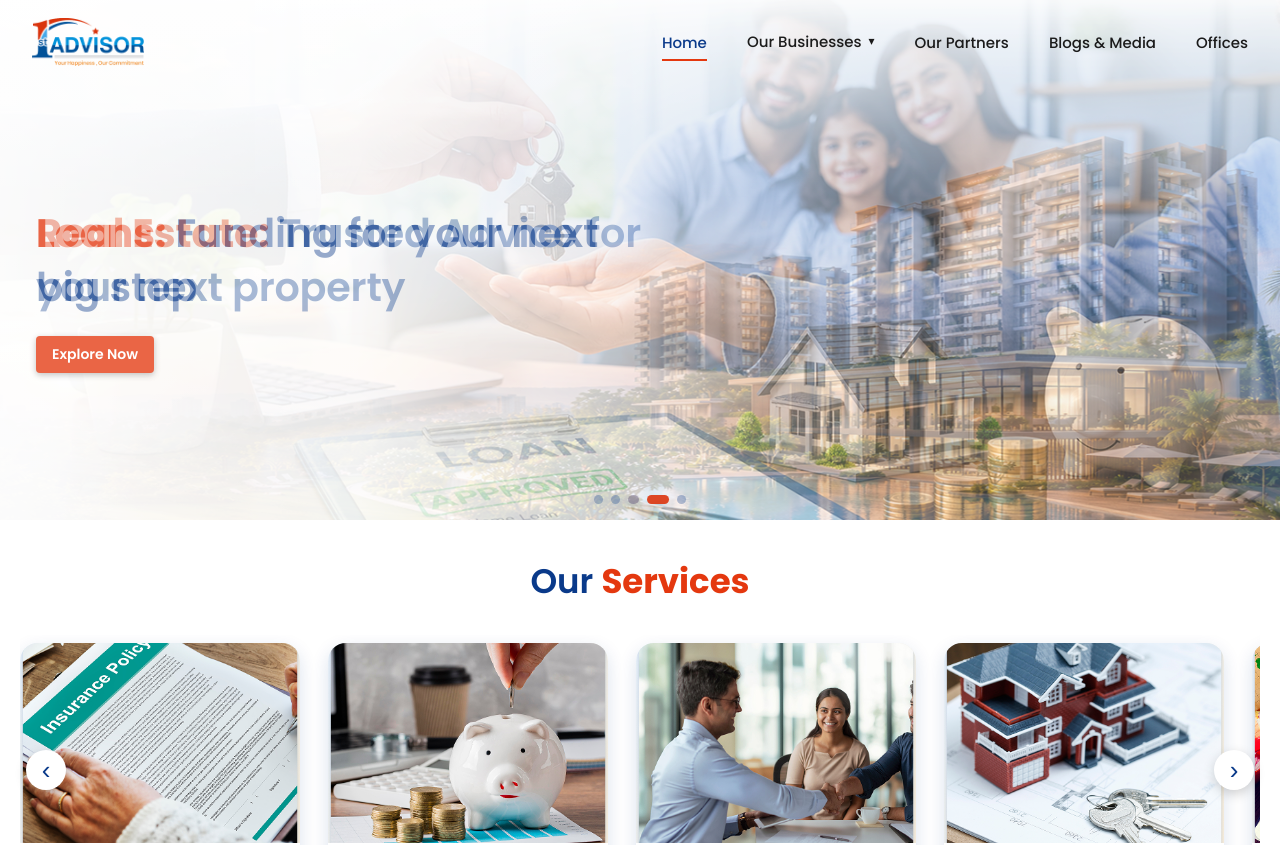
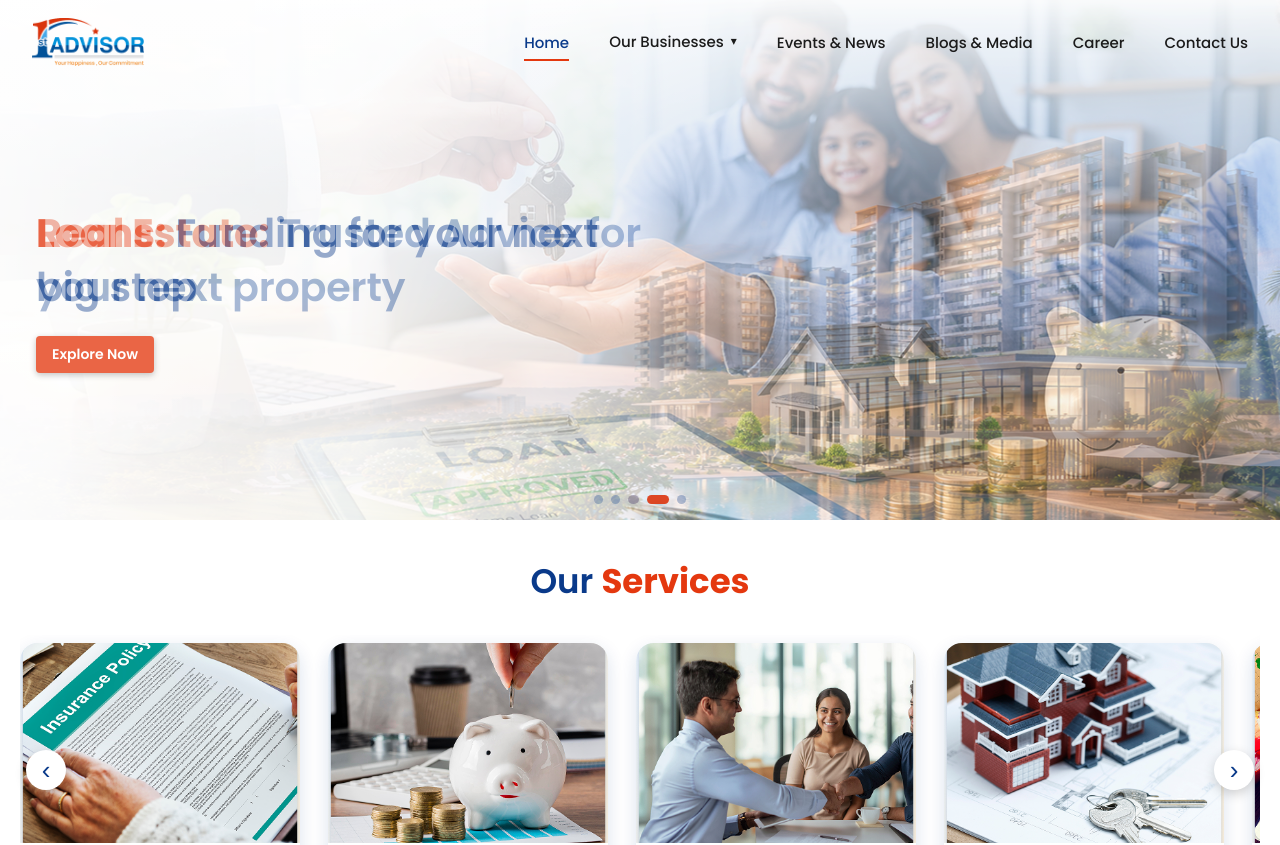
Before and after one commit to dnyanesh121/advisor-group-company, a React (Vite) app in the folder frontend/: page / in a window 1280 px wide. Shown: the top 845 px of the page. Built offline with nearby package versions, Linux system fonts and the light colour scheme.

Commit message:
navbar changes

```diff
--- a/frontend/src/components/Navbar.jsx
+++ b/frontend/src/components/Navbar.jsx
@@ -2,13 +2,14 @@ import { useEffect, useRef, useState } from 'react';
 import '../css/Navbar.css';
 import logo from '../assets/logonew.png';
 import { BUSINESSES } from '../js/Site';
-import { NavLink, useLocation } from 'react-router-dom';
+import { href, NavLink, useLocation } from 'react-router-dom';
 
 const links = [
   { label: 'Home', href: '/' },
-  { label: 'Our Partners', href: '#partners' },
-  { label: 'Blogs & Media', href: '#blogs' },
-  { label: 'Offices', href: '#offices' },
+  { label: 'Events & News', href: '/event-news' },
+  { label: 'Blogs & Media', href: '/blog-media' },
+  { label: 'Career', href: '/career' },
+  {label: 'Contact Us', href: '/contact-us'},
 ]
 
 export default function Navbar() {
@@ -21,12 +22,9 @@ export default function Navbar() {
 
   // Active underline URL se decide hoti hai (taaki Insurance page par Home pe red line na aaye)
   const isBusinessPage = BUSINESSES.some((b) => pathname.startsWith(b.path));
-  const isActive = (label) => {
-    if (label === 'Home') {
-      return pathname === '/' && (active === null || active === 'Home');
-    }
-    return active === label;
-  };
+  const isActive = (href) => {
+  return pathname === href;
+};
 
   // Scroll karte hi navbar ko white background + shadow do
   useEffect(() => {
@@ -90,7 +88,7 @@ export default function Navbar() {
               <li key={link.label}>
                 <a
                   href={link.href}
-                  className={isActive(link.label) ? 'active' : ''}
+                  className={isActive(link.href) ? 'active' : ''}
                   onClick={() => {
                     setActive(link.label);
                     closeMenu();
@@ -143,7 +141,7 @@ export default function Navbar() {
               <li key={link.label}>
                 <a
                   href={link.href}
-                  className={isActive(link.label) ? 'active' : ''}
+                  className={isActive(link.href) ? 'active' : ''}
                   onClick={() => {
                     setActive(link.label);
                     closeMenu();
```
